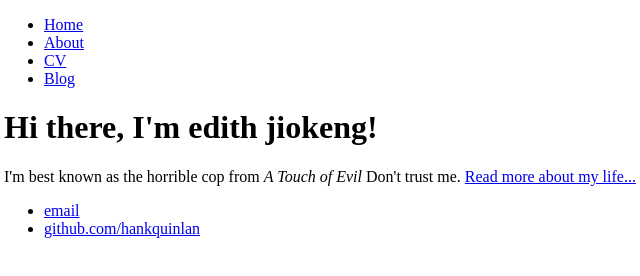
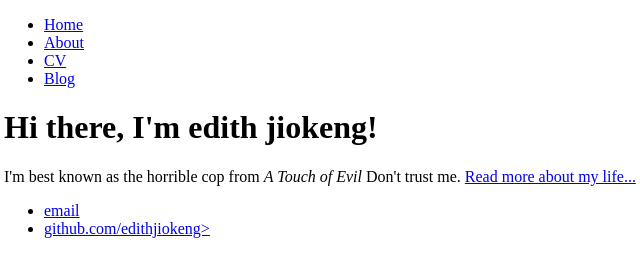
Before and after one commit to ebogni17/cosc531.github.io, a plain HTML site: page index.html in a window 1280 px wide. Shown: the full height of the page, 4-644 px from the left. Drawn offline with Linux system fonts and the light colour scheme.

Commit message:
Update index.html

```diff
--- a/index.html
+++ b/index.html
@@ -21,7 +21,7 @@
 		<footer>
     		<ul>
         		<li><a href="mailto:ebogni17@gmail.com">email</a></li>
-        		<li><a href="https://github.com/edithjiokeng">github.com/hankquinlan</a></li>
+        		<li><a href="https://github.com/edithjiokeng">github.com/edithjiokeng></li>
 			</ul>
 		</footer>
 	</body>
```
